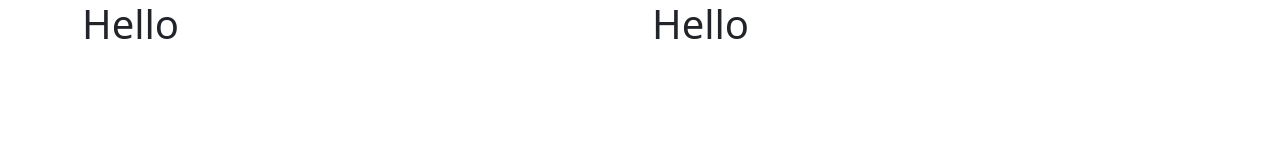
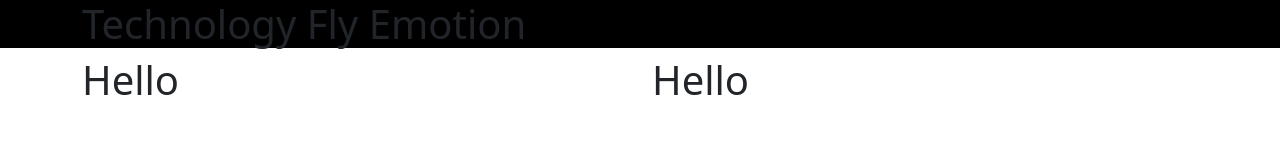
Before and after one commit to HowelBVC/technology-fly-emotion, a Gatsby site: page / in a window 1280 px wide. Built offline with nearby package versions, Linux system fonts and the light colour scheme; Gatsby itself is replaced by a stand-in of ours.

Commit message:
Setup topbar

```diff
--- /dev/null
+++ b/src/components/topbar/Topbar.component.js
@@ -0,0 +1,13 @@
+import React from "react";
+import * as styles from "./Topbar.module.css";
+import { Container } from "react-bootstrap";
+
+export default function Topbar() {
+   return (
+      <div className={styles.topbar}>
+         <Container>
+            <h1>Technology Fly Emotion</h1>
+         </Container>
+      </div>
+   )
+}
--- /dev/null
+++ b/src/components/topbar/Topbar.module.css
@@ -0,0 +1,3 @@
+.topbar {
+   background-color: black;
+}
--- a/src/components/wrappers/PageWrapper.component.js
+++ b/src/components/wrappers/PageWrapper.component.js
@@ -1,5 +1,15 @@
 import React from "react";
 import { Container } from "react-bootstrap";
+import Topbar from "../topbar/Topbar.component";
 
-const PageWrapper = ({ children }) => <Container>{children}</Container>;
+const PageWrapper = ({ children }) => {
+   return (
+      <React.Fragment>
+         <Topbar />
+         <Container>
+            {children}
+         </Container>
+      </React.Fragment>
+   );
+}
 export default PageWrapper;
```
